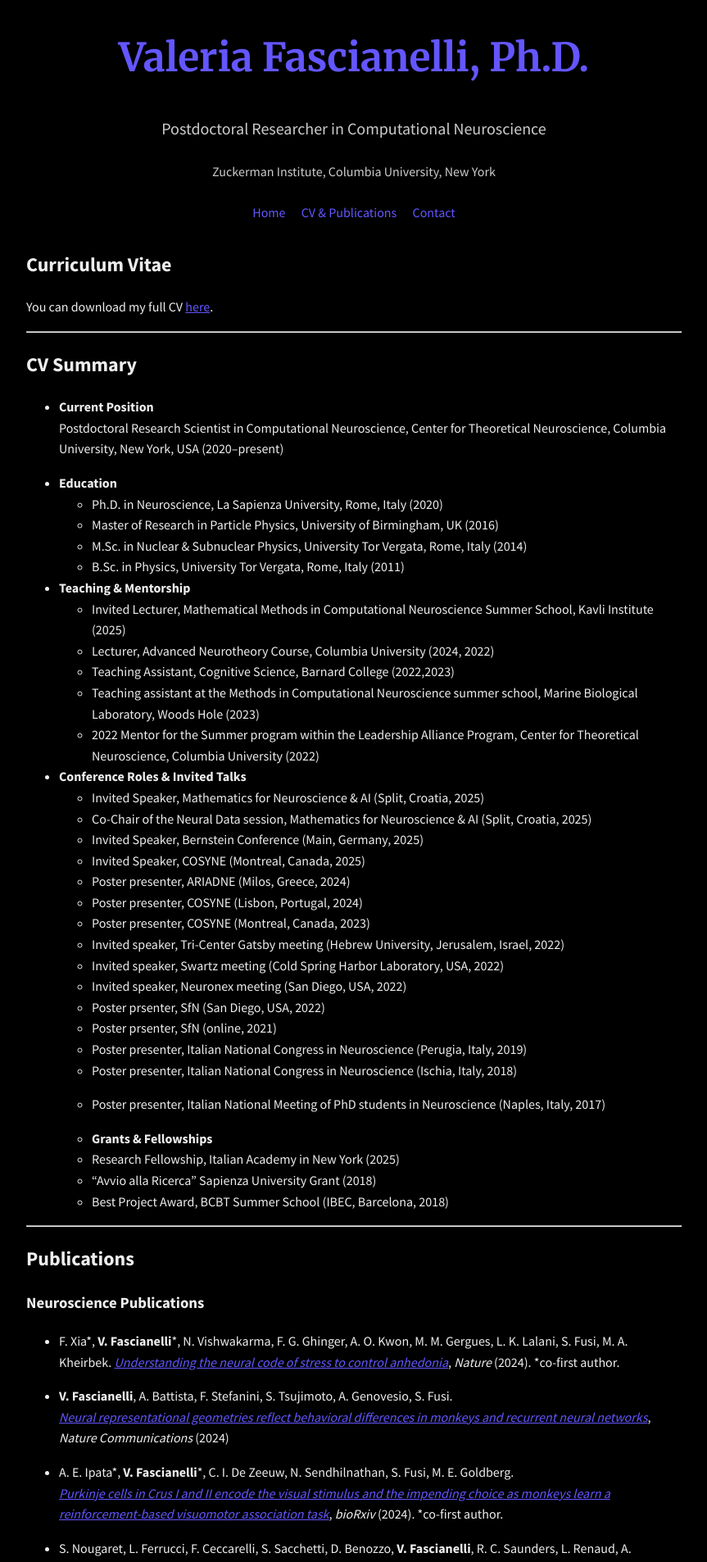
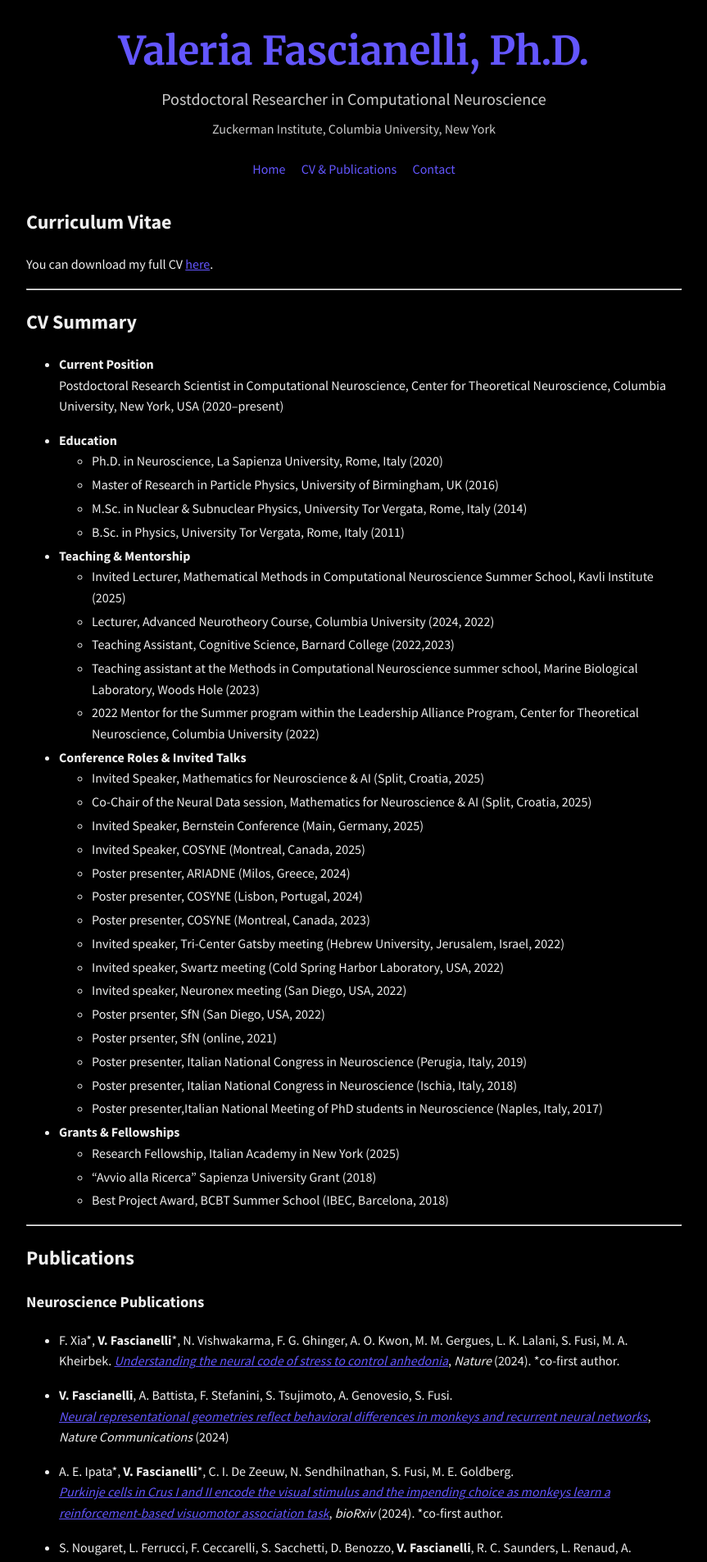
Before and after one commit to ValeriaFascianelli/valeriafascianelli.github.io, a Jekyll site: the page built from cv-and-publications.md, in a window 1280 px wide. Shown: the top 1906 px of the page at 82% size, without its empty margins (208-1071 px from the left). Built offline with Jekyll 4.4.1, drawn with Linux system fonts in a browser that asks for light colours.

Commit message:
cv file update

```diff
--- a/assets/css/custom-styles.css
+++ b/assets/css/custom-styles.css
@@ -174,3 +174,45 @@
   margin-top: 0.25rem;
   margin-bottom: 1.5rem;
 }
+/* ─── Header spacing tweaks ─── */
+.header-title {
+  margin-top: 1.5rem;    /* you can shrink this if you want */
+  margin-bottom: 0.25rem;/* less space below the name */
+}
+
+.header-subtitle {
+  margin-top: 0;         /* remove the gap above */
+  margin-bottom: 0.5rem; /* small gap before the affiliation line */
+}
+
+.header-affiliation {
+  margin-top: 0;         /* tuck it right under the subtitle */
+  margin-bottom: 1rem;   /* space before the nav links */
+}
+/* ─── Tighten up research-interests lists ─── */
+
+/* Remove the default <p> margins that Kramdown wraps around each <li> */
+.research-interests li > p {
+  display: inline;    /* treat the <p> as inline text */
+  margin: 0;          /* zero out the top/bottom gap */
+  padding: 0;
+}
+
+/* Ensure each <li> still has a little breathing room */
+.research-interests li {
+  margin-bottom: 0.5rem;
+}
+
+/* If you have two separate .research-interests ULs back to back, collapse their top margin */
+.research-interests + .research-interests {
+  margin-top: 0;
+}
+/* any UL immediately following another UL should have no top margin */
+ul + ul {
+  margin-top: 0;
+}
+
+/* tighten up li spacing if you like */
+ul li {
+  margin-bottom: 0.2rem;
+}
```
Also changed, not shown: cv-and-publications.md (+3 -9 lines).
